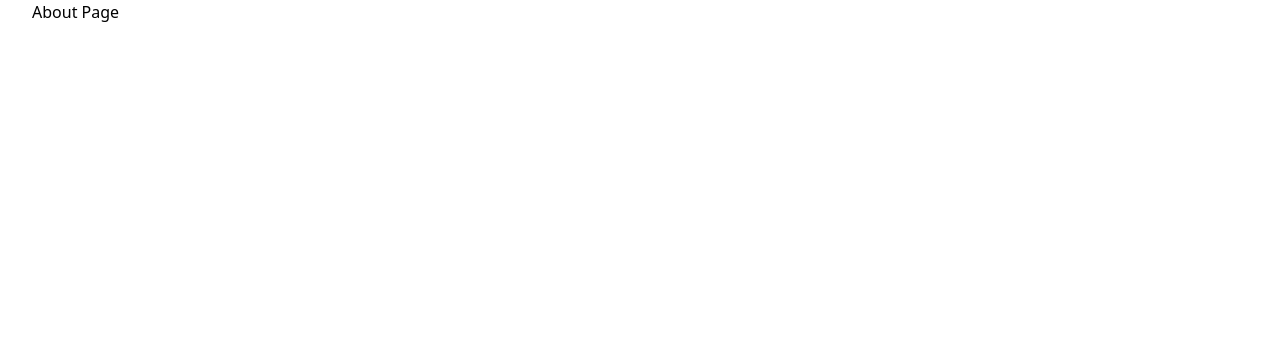
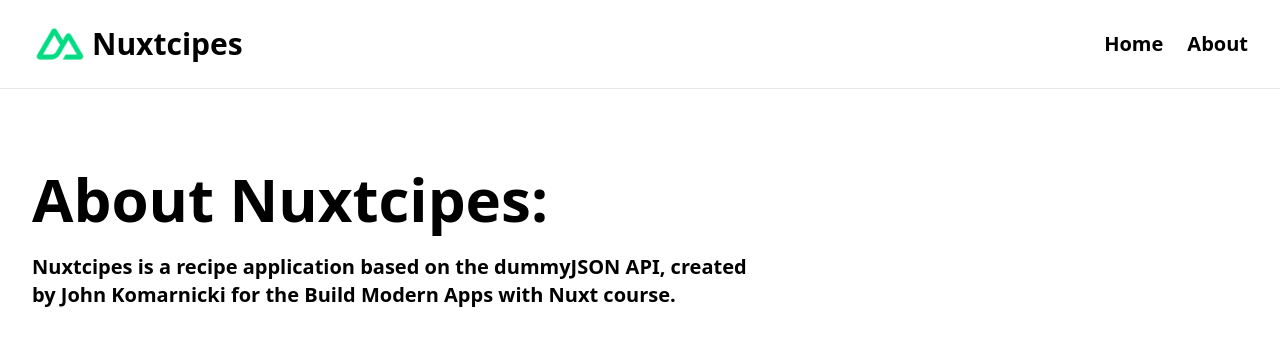
Before and after one commit to SamedyHUNX/nuxtrecipe, a Nuxt app: page /about in a window 1280 px wide. Shown: the top 346 px of the page. Built offline with nearby package versions, Linux system fonts and the light colour scheme.

Commit message:
navigation bar

```diff
--- a/app/app.vue
+++ b/app/app.vue
@@ -1,5 +1,7 @@
 <template>
-  <div class="font-Montserrat container">
-    <NuxtPage />
+  <div class="font-Montserrat">
+    <NuxtLayout>
+      <NuxtPage />
+    </NuxtLayout>
   </div>
 </template>
--- /dev/null
+++ b/app/components/BaseNavigation.vue
@@ -0,0 +1,24 @@
+<script>
+export default {};
+</script>
+
+<style lang="scss" scoped></style>
+
+<template>
+  <header class="py-4 border-b">
+    <nav class="flex container items-center">
+      <NuxtLink to="/" class="flex gap-1 items-center">
+        <img class="w-14" src="/icon-green.png" alt="" />
+        <span class="text-3xl font-bold">Nuxtcipes</span>
+      </NuxtLink>
+      <ul class="flex gap-6 ml-auto text-xl font-bold capitalize">
+        <li>
+          <NuxtLink to="/">Home</NuxtLink>
+        </li>
+        <li>
+          <NuxtLink to="/about">About</NuxtLink>
+        </li>
+      </ul>
+    </nav>
+  </header>
+</template>
--- /dev/null
+++ b/app/layouts/default.vue
@@ -0,0 +1,12 @@
+<template>
+  <div>
+    <BaseNavigation />
+    <slot />
+  </div>
+</template>
+
+<script>
+export default {};
+</script>
+
+<style lang="scss" scoped></style>
--- /dev/null
+++ b/app/layouts/login.vue
@@ -0,0 +1,12 @@
+<template>
+  <div>
+    <h1>Login layout</h1>
+    <slot />
+  </div>
+</template>
+
+<script>
+export default {};
+</script>
+
+<style lang="scss" scoped></style>
--- a/app/pages/about.vue
+++ b/app/pages/about.vue
@@ -1,7 +1,16 @@
 <script setup lang="ts"></script>
 
 <template>
-  <div>
-    <h1>About Page</h1>
-  </div>
+  <main>
+    <section class="container py-20">
+      <h1 class="text-6xl font-extrabold mb-6 text-balance">
+        About Nuxtcipes:
+      </h1>
+      <p class="text-xl font-extrabold mb-6 text-balance max-w-screen-lg">
+        Nuxtcipes is a recipe application based on the dummyJSON API, created by
+        John Komarnicki for the
+        <span class="font-bold">Build Modern Apps with Nuxt</span> course.
+      </p>
+    </section>
+  </main>
 </template>
```
Also changed, not shown: public/icon-green.png (added).
